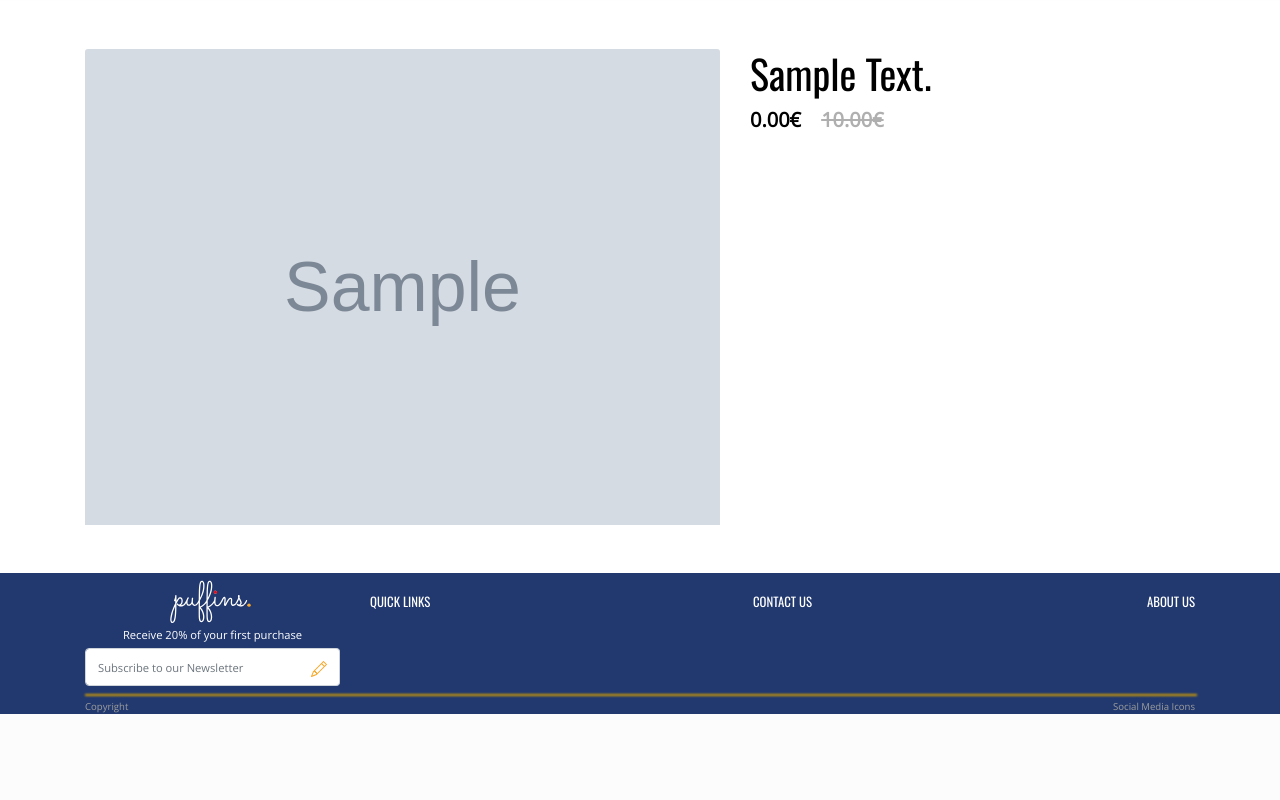
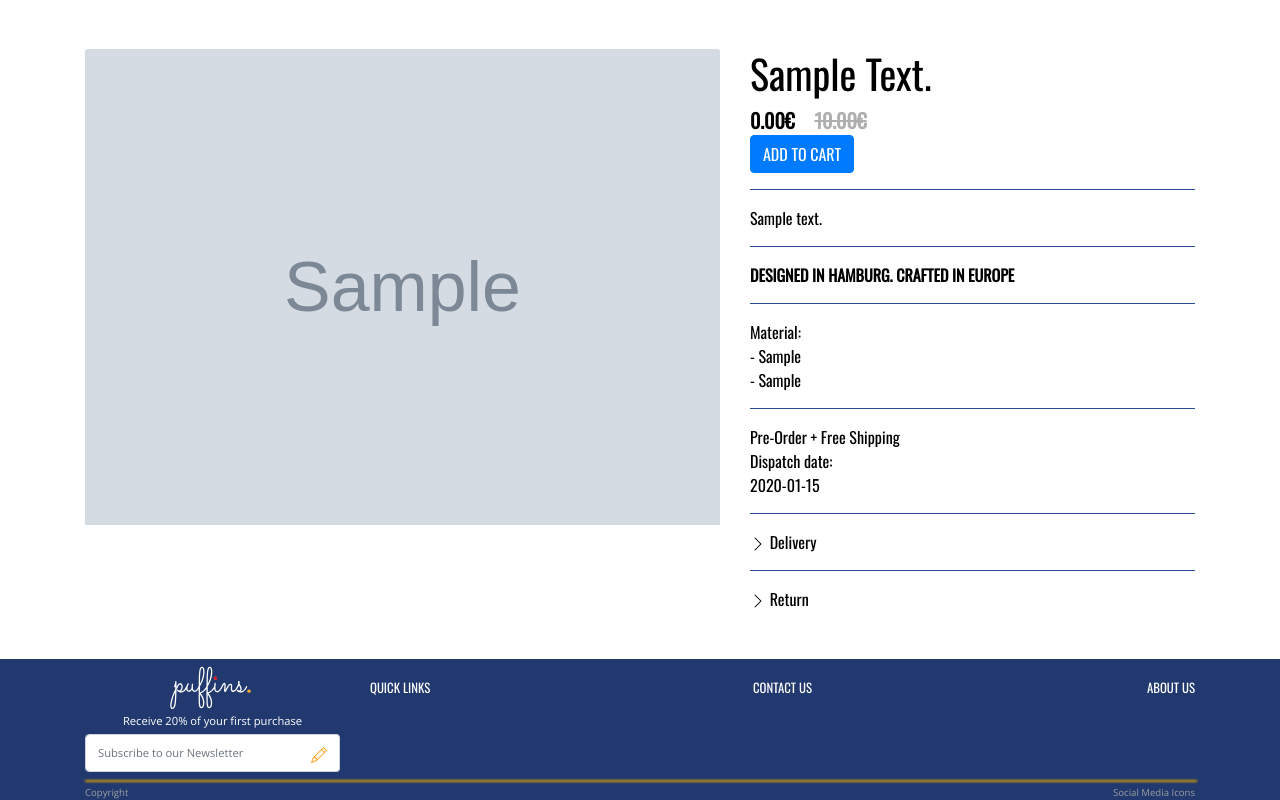
Before and after one commit to p0wen/puffins, a Django app: page /products/1 in a window 1280 px wide. Shown: the part 89-889 px from the top of the page. Before the commit the page ends 803 px from the top, so only its background shows below. Run offline with Django 3.2, Linux system fonts and the light colour scheme; tables that the repository leaves empty hold one stand-in row (values such as "Sample post"); grey boxes marked "Sample" are stand-in pictures; parts of the project's set-up code (start-up, migrations or seed data) failed here and were passed over; some web fonts are replaced.

Commit message:
feat: setup layout for product details

```diff
--- a/products/templates/products/product_detail.html
+++ b/products/templates/products/product_detail.html
@@ -2,7 +2,6 @@
 {% load static %}
 {% block extra-title %}- {{ product.display_text  }}{% endblock %}
 {% block content %}
-
 <div class="shadow-for-nav"></div>
 
 <div class="container">
@@ -25,22 +24,90 @@
 					<div class="d-inline lead font-weight-bold">{{ product.price }}€</div>
 					{% endif %}
 				</div>
+				<div class="order-container">
 					{% if product_variants.count > 1 %}
 					<div class="size-container">
 						{% for variant in product_variants %}
 						{% if variant.quantity == 0 %}
-                                        <button type="button" class="btn btn-primary" disabeld>{{ variant.size.get_shirt_size_display }}</button>
+						<button type="button" class="btn btn-primary" disabeld>{{ variant.size }}</button>
 						{% else %}
-                                        <button type="button" class="btn btn-primary">{{ variant.size.get_shirt_size_display }}</button>
+						<button type="button" class="btn btn-primary">{{ variant.size }}</button>
 						{% endif %}
 						{% endfor %}
+					</div>
 					{% endif %}
+					<div class="add-2-cart-container">
+						<button type="button" class="btn btn-primary">ADD TO CART</button>
+					</div>
+					<hr>
+					<div class="product-description">{{ product.description }}</div>
+					<hr>
+					<div class="design-feedback">DESIGNED IN HAMBURG. CRAFTED IN EUROPE</div>
+					<hr>
+					<div class="product-material">
+						Material:<br>
+                            - {{ product.material_1 | title }}<br>
+                            {% if product.material_2 %}
+                            - {{ product.material_2 | title }}
+                            {% endif %}
+                        </div>
+						<hr>
+						{% if product.avail_for_pre_order %}
+						<div class="pre-order-item">
+							Pre-Order + Free Shipping<br>
+							Dispatch date:<br>
+                            {{ product.date_of_dispatch }}
+						</div>
+						<hr>
+						{% endif %}
+						<div class="delivery-return-container">
+							<p>
+								<a class="delivery-return-collpase" data-toggle="collapse" href="#deliveryInfo"
+									role="button" aria-expanded="false" aria-controls="deliveryInfo">
+									<svg width="1em" height="1em" viewBox="0 0 16 16" class="bi bi-chevron-right"
+										fill="currentColor" xmlns="http://www.w3.org/2000/svg">
+										<path fill-rule="evenodd"
+											d="M4.646 1.646a.5.5 0 0 1 .708 0l6 6a.5.5 0 0 1 0 .708l-6 6a.5.5 0 0 1-.708-.708L10.293 8 4.646 2.354a.5.5 0 0 1 0-.708z" />
+									</svg> Delivery
+								</a>
+							</p>
+							<div class="collapse" id="deliveryInfo">
+								<div class="">
+									We offer free delivery for all orders over 30€ within Europe.<br>
+                                    Delivery time 1-10 working days.<br>
 
+                                    In case of pre-order items, calculate delivery time from dispatch date.
 								</div>
-
+							</div>
+							<hr>
+							<p>
+								<a class="delivery-return-collpase" data-toggle="collapse" href="#returnInfo"
+									role="button" aria-expanded="false" aria-controls="returnInfo">
+									<svg width="1em" height="1em" viewBox="0 0 16 16" class="bi bi-chevron-right"
+										fill="currentColor" xmlns="http://www.w3.org/2000/svg">
+										<path fill-rule="evenodd"
+											d="M4.646 1.646a.5.5 0 0 1 .708 0l6 6a.5.5 0 0 1 0 .708l-6 6a.5.5 0 0 1-.708-.708L10.293 8 4.646 2.354a.5.5 0 0 1 0-.708z" />
+									</svg> Return
+								</a>
+							</p>
+							<div class="collapse" id="returnInfo">
+								<div class="">
+									<p>If you want to return one or more items, please make sure to print and fill the return form with item(s), return reason and refund or Voucher instructions.</p>
+                                    <p class="my-2">HOW DO I RETURN ONE OR MORE ITEMS?</p>
+                                    <p>IMPORTANT: Make sure to mark items (if damaged - please contact as soon as you see a damage on the received item) and add your name and order number in your parcel.
+                                    Please be aware that you are responsible for your return until it reaches our warehouse.</p>
+                                    <p>We advise you to always keep the shipping receipt, until you received our confirmation about receiving your parcel. Keep in mind that you are held responsible for the parcel until the items have returned to our warehouse.</p>
+                                    <p>ALWAYS add your name and order number to the parcel before returning it. </p>
+                        		</div>
+							</div>
+						</div>
 					</div>
 				</div>
 			</div>
 		</div>
 
+	</div>
+
+
+
 {% endblock %}
--- a/static/css/base.css
+++ b/static/css/base.css
@@ -376,6 +376,30 @@ footer .separator {
  color: #AFAFAF;
 }
 
+.design-feedback {
+    font-weight: bold;
+    font-size: 1rem;
+}
+
+.product-details-container {
+    font-family: 'Oswald';
+}
+
+.product-details-container hr {
+    border-top: 1px solid #294B93;
+}
+
+.delivery-return-collpase {
+    color: #000000;
+    text-decoration: none;
+    background-color: transparent;
+}
+ .delivery-return-collpase:hover{
+    color: #22386f;
+    text-decoration: underline;
+ }
+
+
 /* Reference to fonts for styling Process
 font-family: 'Fredericka the Great', cursive;
 font-family: 'Open Sans', sans-serif;
```
Lines whose indentation alone changed are shown as unchanged.
